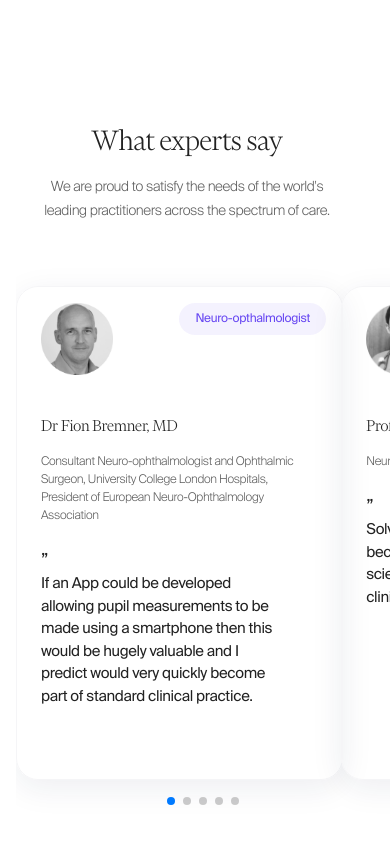
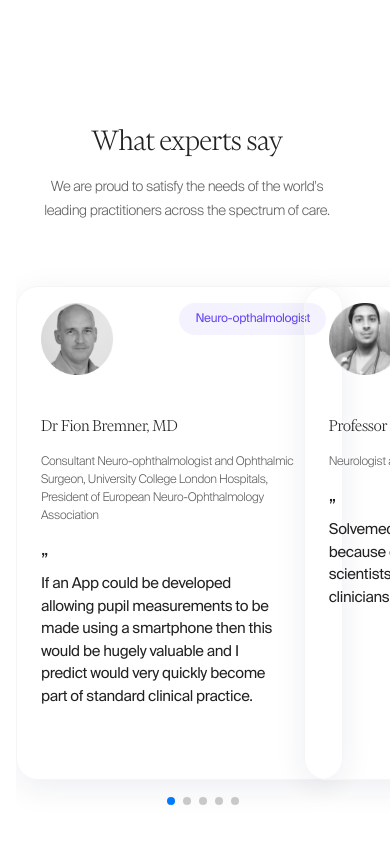
Before and after one commit to EniuK/solvemedTest, a Next.js app: page / in a window 390 px wide. Shown: the part 5974-6818 px from the top of the page. Built offline with nearby package versions, Linux system fonts and the light colour scheme.

Commit message:
fix pagination

```diff
--- a/src/components/HomeCarousels/AppCards.tsx
+++ b/src/components/HomeCarousels/AppCards.tsx
@@ -101,6 +101,7 @@ const AppCards = () => {
                 <Box
                   overflow={"hidden"}
                   maxWidth={"356px"}
+                  width={"301px"}
                   style={istabletView ? { width: "301px", height: "417px" } : {}}
                   key={idx}
                   mb={10}
--- a/src/components/HomeCarousels/TeamCarousel.tsx
+++ b/src/components/HomeCarousels/TeamCarousel.tsx
@@ -105,7 +105,7 @@ const TeamCarousel = () => {
     >
       {isMobileView ? (
         <Box width={"100%"} display={"flex"} pl={"16px"}>
-          <Swiper slidesPerView={isMobileView ? 1.15 : 1.15} slidesOffsetBefore={0} slidesOffsetAfter={0} modules={[Pagination]} pagination={true} className="mySwiper1">
+          <Swiper slidesPerView={1.3} slidesOffsetBefore={0} slidesOffsetAfter={0} modules={[Pagination]} pagination={true} className="mySwiper">
             {teamData.map((e, idx) => {
               return (
                 <LazyLoadComponent key={idx}>
@@ -113,6 +113,7 @@ const TeamCarousel = () => {
                     <Box
                       minHeight={"452px"}
                       maxWidth={"356px"}
+                      overflow={"hidden"}
                       width={"301px"}
                       p={3}
                       position={"relative"}
```
